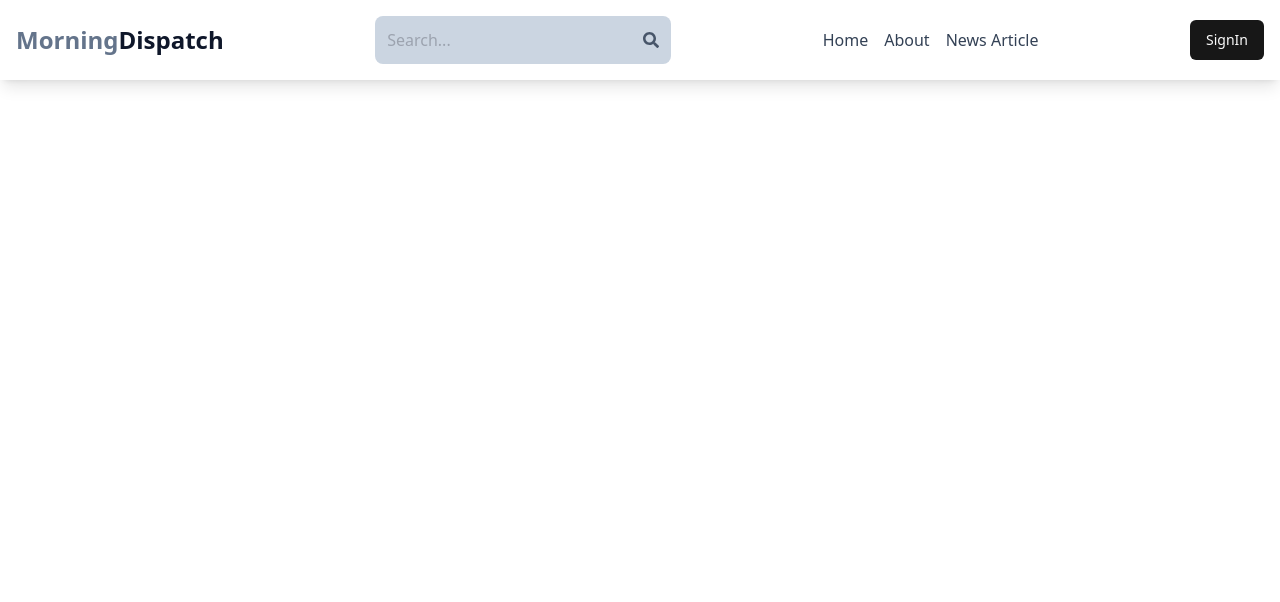
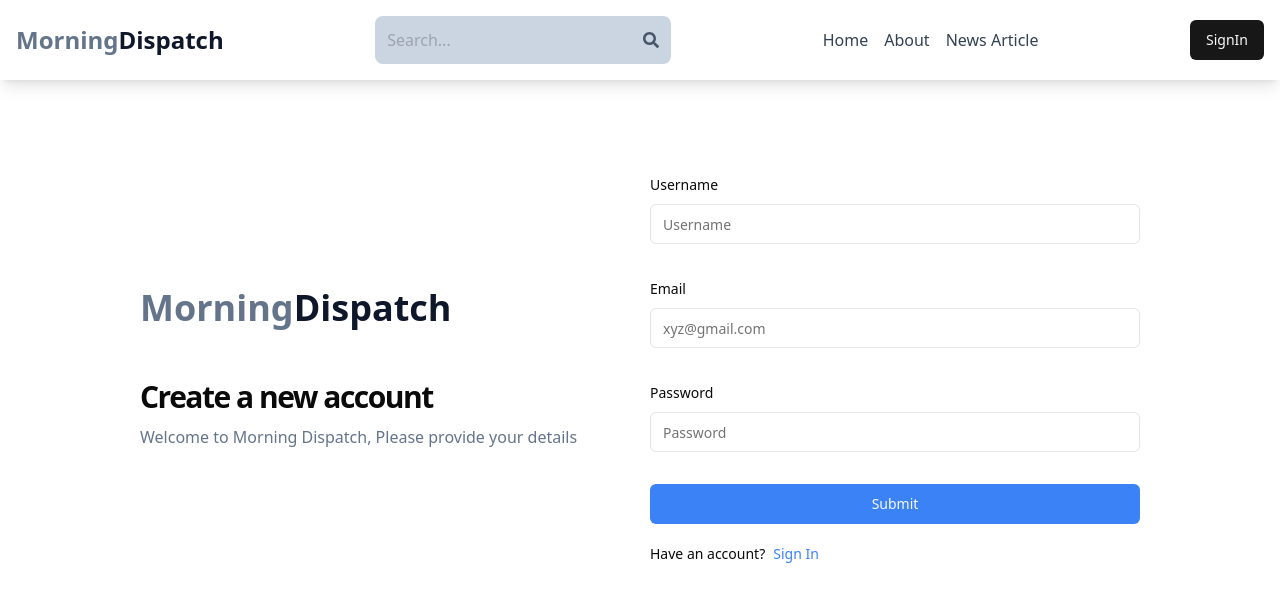
Before and after one commit to rishabhtiwari12345/News-Article-Application, a React (Vite) app in the folder frontend/: page /sign-up in a window 1280 px wide. Shown: the top 602 px of the page. Built offline with nearby package versions, Linux system fonts and the light colour scheme.

Commit message:
signup page ui

```diff
--- a/frontend/package.json
+++ b/frontend/package.json
@@ -10,16 +10,20 @@
     "preview": "vite preview"
   },
   "dependencies": {
+    "@hookform/resolvers": "^4.1.0",
+    "@radix-ui/react-label": "^2.1.2",
     "@radix-ui/react-slot": "^1.1.2",
     "class-variance-authority": "^0.7.1",
     "clsx": "^2.1.1",
     "lucide-react": "^0.475.0",
     "react": "^19.0.0",
     "react-dom": "^19.0.0",
+    "react-hook-form": "^7.54.2",
     "react-icons": "^5.4.0",
     "react-router-dom": "^7.1.5",
     "tailwind-merge": "^3.0.1",
-    "tailwindcss-animate": "^1.0.7"
+    "tailwindcss-animate": "^1.0.7",
+    "zod": "^3.24.2"
   },
   "devDependencies": {
     "@eslint/js": "^9.19.0",
--- a/frontend/src/auth/forms/SignUpForm.jsx
+++ b/frontend/src/auth/forms/SignUpForm.jsx
@@ -1,7 +1,139 @@
 import React from 'react';
+import { Link } from 'react-router-dom';
+
+import { z } from 'zod';
+import { zodResolver } from '@hookform/resolvers/zod';
+import { useForm } from 'react-hook-form';
+import {
+  Form,
+  FormControl,
+  FormDescription,
+  FormField,
+  FormItem,
+  FormLabel,
+  FormMessage,
+} from '@/components/ui/form';
+import { Input } from '@/components/ui/input';
+import { Button } from '@/components/ui/button';
+
+const formSchema = z.object({
+  username: z
+    .string()
+    .min(2, { message: 'Username must be at least 2 characters' }),
+
+  email: z.string().email({ message: 'Invalid email address' }), // Updated validation
+  password: z
+    .string()
+    .min(8, { message: 'Password must be at least 8 characters' }),
+});
 
 function SignUpForm() {
-  return <div></div>;
+  // 1. Define your form.
+  const form = useForm({
+    resolver: zodResolver(formSchema),
+    defaultValues: {
+      username: '',
+      email: '', // Corrected assignment
+      password: '', // Corrected assignment
+    },
+  });
+
+  // 2. Define a submit handler.
+  function onSubmit(values) {
+    // Do something with the form values.
+    // ✅ This will be type-safe and validated.
+    console.log(values);
+  }
+
+  return (
+    <div className="min-h-screen mt-20">
+      <div className="flex p-3 max-w-3xl sm:max-w-5xl mx-auto flex-col flex-col md:flex-row md:items-center gap-5">
+        {/* Left */}
+        <div className="flex-1">
+          <Link className="font-bold text-2xl sm:text-4xl flex flex-wrap">
+            <span className="text-slate-500">Morning</span>
+            <span className="text-slate-900">Dispatch</span>
+          </Link>
+
+          <h2 className="text-[24px] md:text-[30px] font-bold leading-[140%] tracking-tighter pt-5 sm:pt-12">
+            Create a new account
+          </h2>
+
+          <p className="text-slate-500 text-[14px] font-medium leading-[140%] md:text-[16px] md:font-normal mt-2">
+            Welcome to Morning Dispatch, Please provide your details
+          </p>
+        </div>
+
+        {/* Right */}
+        <div className="flex-1">
+          <Form {...form}>
+            <form onSubmit={form.handleSubmit(onSubmit)} className="space-y-8">
+              <FormField
+                control={form.control}
+                name="username"
+                render={({ field }) => (
+                  <FormItem>
+                    <FormLabel>Username</FormLabel>
+                    <FormControl>
+                      <Input type="text" placeholder="Username" {...field} />
+                    </FormControl>
+
+                    <FormMessage />
+                  </FormItem>
+                )}
+              />
+              <FormField
+                control={form.control}
+                name="email"
+                render={({ field }) => (
+                  <FormItem>
+                    <FormLabel>Email</FormLabel>
+                    <FormControl>
+                      <Input
+                        type="email"
+                        placeholder="xyz@gmail.com"
+                        {...field}
+                      />
+                    </FormControl>
+
+                    <FormMessage />
+                  </FormItem>
+                )}
+              />
+              <FormField
+                control={form.control}
+                name="password"
+                render={({ field }) => (
+                  <FormItem>
+                    <FormLabel>Password</FormLabel>
+                    <FormControl>
+                      <Input
+                        type="password"
+                        placeholder="Password"
+                        {...field}
+                      />
+                    </FormControl>
+
+                    <FormMessage />
+                  </FormItem>
+                )}
+              />
+              <Button type="submit" className="bg-blue-500 w-full">
+                Submit
+              </Button>
+            </form>
+          </Form>
+          <div className="flex gap-2 text-sm mt-5">
+            <span>Have an account?</span>
+
+            <Link to="/sign-in" className="text-blue-500">
+              Sign In
+            </Link>
+          </div>
+        </div>
+      </div>
+    </div>
+  );
 }
 
 export default SignUpForm;
--- /dev/null
+++ b/frontend/src/components/ui/form.jsx
@@ -0,0 +1,133 @@
+import * as React from "react"
+import { Slot } from "@radix-ui/react-slot"
+import { Controller, FormProvider, useFormContext } from "react-hook-form";
+
+import { cn } from "@/lib/utils"
+import { Label } from "@/components/ui/label"
+
+const Form = FormProvider
+
+const FormFieldContext = React.createContext({})
+
+const FormField = (
+  {
+    ...props
+  }
+) => {
+  return (
+    (<FormFieldContext.Provider value={{ name: props.name }}>
+      <Controller {...props} />
+    </FormFieldContext.Provider>)
+  );
+}
+
+const useFormField = () => {
+  const fieldContext = React.useContext(FormFieldContext)
+  const itemContext = React.useContext(FormItemContext)
+  const { getFieldState, formState } = useFormContext()
+
+  const fieldState = getFieldState(fieldContext.name, formState)
+
+  if (!fieldContext) {
+    throw new Error("useFormField should be used within <FormField>")
+  }
+
+  const { id } = itemContext
+
+  return {
+    id,
+    name: fieldContext.name,
+    formItemId: `${id}-form-item`,
+    formDescriptionId: `${id}-form-item-description`,
+    formMessageId: `${id}-form-item-message`,
+    ...fieldState,
+  }
+}
+
+const FormItemContext = React.createContext({})
+
+const FormItem = React.forwardRef(({ className, ...props }, ref) => {
+  const id = React.useId()
+
+  return (
+    (<FormItemContext.Provider value={{ id }}>
+      <div ref={ref} className={cn("space-y-2", className)} {...props} />
+    </FormItemContext.Provider>)
+  );
+})
+FormItem.displayName = "FormItem"
+
+const FormLabel = React.forwardRef(({ className, ...props }, ref) => {
+  const { error, formItemId } = useFormField()
+
+  return (
+    (<Label
+      ref={ref}
+      className={cn(error && "text-destructive", className)}
+      htmlFor={formItemId}
+      {...props} />)
+  );
+})
+FormLabel.displayName = "FormLabel"
+
+const FormControl = React.forwardRef(({ ...props }, ref) => {
+  const { error, formItemId, formDescriptionId, formMessageId } = useFormField()
+
+  return (
+    (<Slot
+      ref={ref}
+      id={formItemId}
+      aria-describedby={
+        !error
+          ? `${formDescriptionId}`
+          : `${formDescriptionId} ${formMessageId}`
+      }
+      aria-invalid={!!error}
+      {...props} />)
+  );
+})
+FormControl.displayName = "FormControl"
+
+const FormDescription = React.forwardRef(({ className, ...props }, ref) => {
+  const { formDescriptionId } = useFormField()
+
+  return (
+    (<p
+      ref={ref}
+      id={formDescriptionId}
+      className={cn("text-sm text-muted-foreground", className)}
+      {...props} />)
+  );
+})
+FormDescription.displayName = "FormDescription"
+
+const FormMessage = React.forwardRef(({ className, children, ...props }, ref) => {
+  const { error, formMessageId } = useFormField()
+  const body = error ? String(error?.message) : children
+
+  if (!body) {
+    return null
+  }
+
+  return (
+    (<p
+      ref={ref}
+      id={formMessageId}
+      className={cn("text-sm font-medium text-destructive", className)}
+      {...props}>
+      {body}
+    </p>)
+  );
+})
+FormMessage.displayName = "FormMessage"
+
+export {
+  useFormField,
+  Form,
+  FormItem,
+  FormLabel,
+  FormControl,
+  FormDescription,
+  FormMessage,
+  FormField,
+}
--- /dev/null
+++ b/frontend/src/components/ui/input.jsx
@@ -0,0 +1,19 @@
+import * as React from "react"
+
+import { cn } from "@/lib/utils"
+
+const Input = React.forwardRef(({ className, type, ...props }, ref) => {
+  return (
+    (<input
+      type={type}
+      className={cn(
+        "flex h-10 w-full rounded-md border border-input bg-background px-3 py-2 text-base ring-offset-background file:border-0 file:bg-transparent file:text-sm file:font-medium file:text-foreground placeholder:text-muted-foreground focus-visible:outline-none focus-visible:ring-2 focus-visible:ring-ring focus-visible:ring-offset-2 disabled:cursor-not-allowed disabled:opacity-50 md:text-sm",
+        className
+      )}
+      ref={ref}
+      {...props} />)
+  );
+})
+Input.displayName = "Input"
+
+export { Input }
--- /dev/null
+++ b/frontend/src/components/ui/label.jsx
@@ -0,0 +1,16 @@
+import * as React from "react"
+import * as LabelPrimitive from "@radix-ui/react-label"
+import { cva } from "class-variance-authority";
+
+import { cn } from "@/lib/utils"
+
+const labelVariants = cva(
+  "text-sm font-medium leading-none peer-disabled:cursor-not-allowed peer-disabled:opacity-70"
+)
+
+const Label = React.forwardRef(({ className, ...props }, ref) => (
+  <LabelPrimitive.Root ref={ref} className={cn(labelVariants(), className)} {...props} />
+))
+Label.displayName = LabelPrimitive.Root.displayName
+
+export { Label }
```
Also changed, not shown: 1 other file (tests, documents, lock files or other folders).
